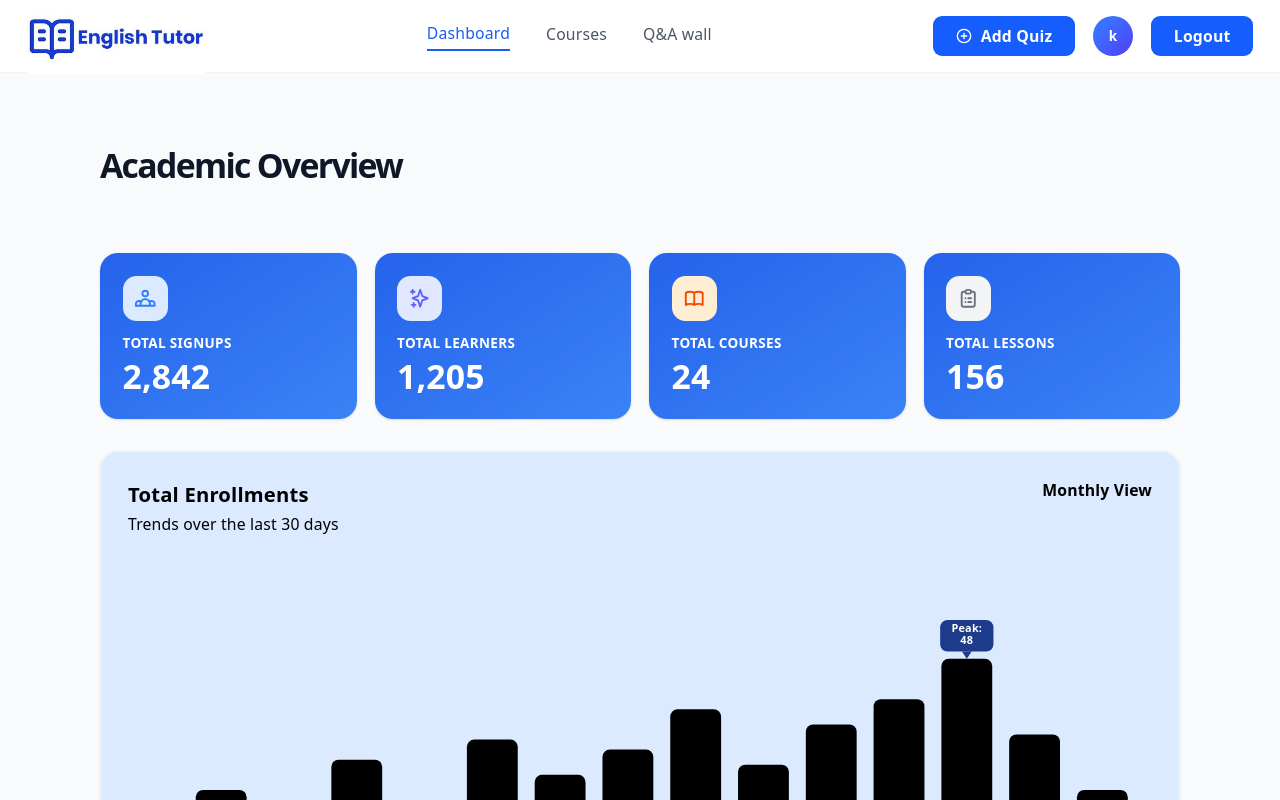
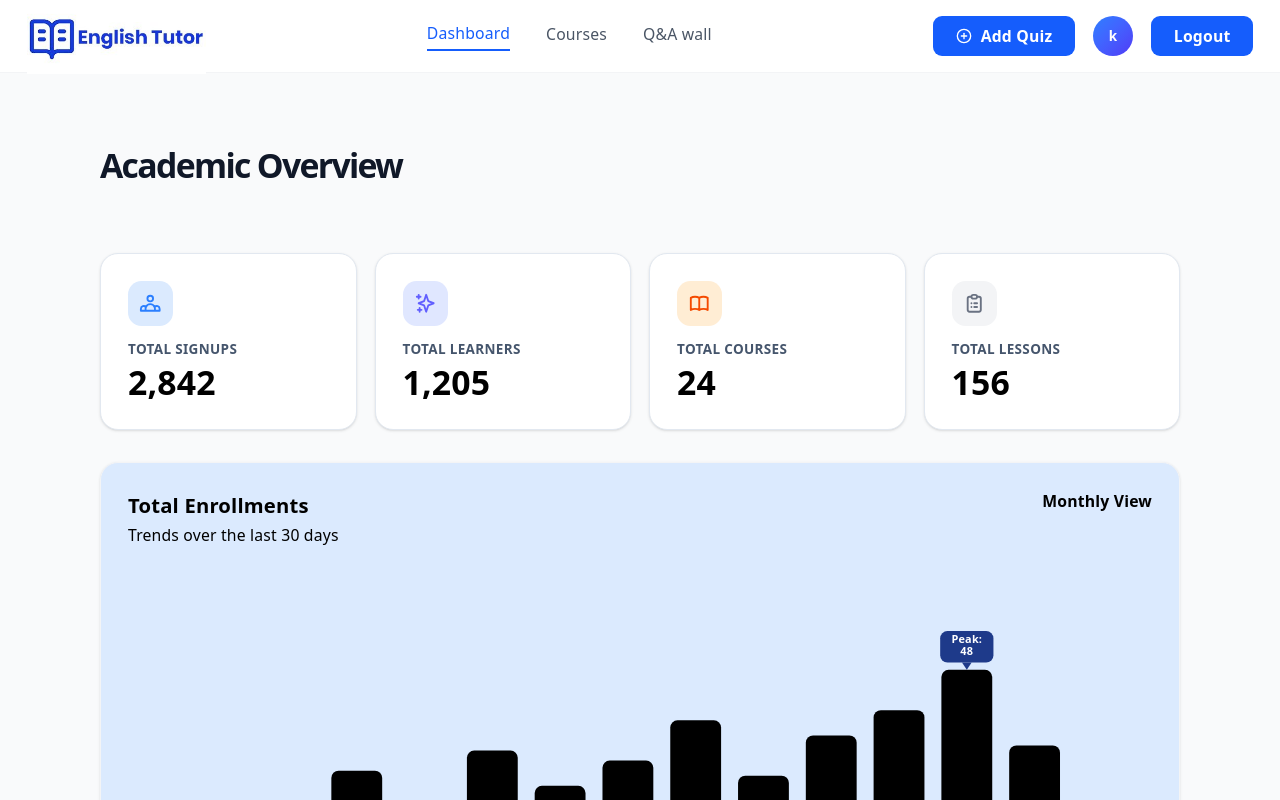
Before and after one commit to Janith303/English-Tutor, a React (Vite) app in the folder frontend/: page /tutor/dashboard in a window 1280 px wide. Shown: the top 800 px of the page. Built offline with nearby package versions, Linux system fonts and the light colour scheme; no server answers.

Commit message:
Refactor TutorStatsGrid to enhance styling and improve readability of statistics display

```diff
--- a/frontend/src/components/tutor/TutorStatsGrid.jsx
+++ b/frontend/src/components/tutor/TutorStatsGrid.jsx
@@ -77,7 +77,7 @@ export default function TutorStatsGrid({ stats }) {
       {stats.map((stat) => (
         <div
           key={stat.id}
-          className="bg-gradient-to-br from-[#2563EB] to-[#3B82F6] rounded-2xl shadow-sm p-5 flex flex-col gap-3 hover:shadow-lg hover:-translate-y-1 transition-all duration-300"
+          className="bg-white rounded-2xl border border-slate-200 shadow-sm p-6 flex flex-col gap-3 transition-all duration-200 hover:-translate-y-1 hover:shadow-md"
         >
           <StatIcon
             type={stat.icon}
@@ -85,10 +85,10 @@ export default function TutorStatsGrid({ stats }) {
             colorClass={stat.iconColor}
           />
           <div>
-            <p className="text-xs font-bold text-white tracking-wide uppercase mb-1">
+            <p className="text-xs font-semibold text-slate-600 tracking-wide uppercase mb-1">
               {stat.label}
             </p>
-            <p className="text-3xl font-bold text-white">{stat.value}</p>
+            <p className="text-3xl font-bold text-black">{stat.value}</p>
           </div>
         </div>
       ))}
```
